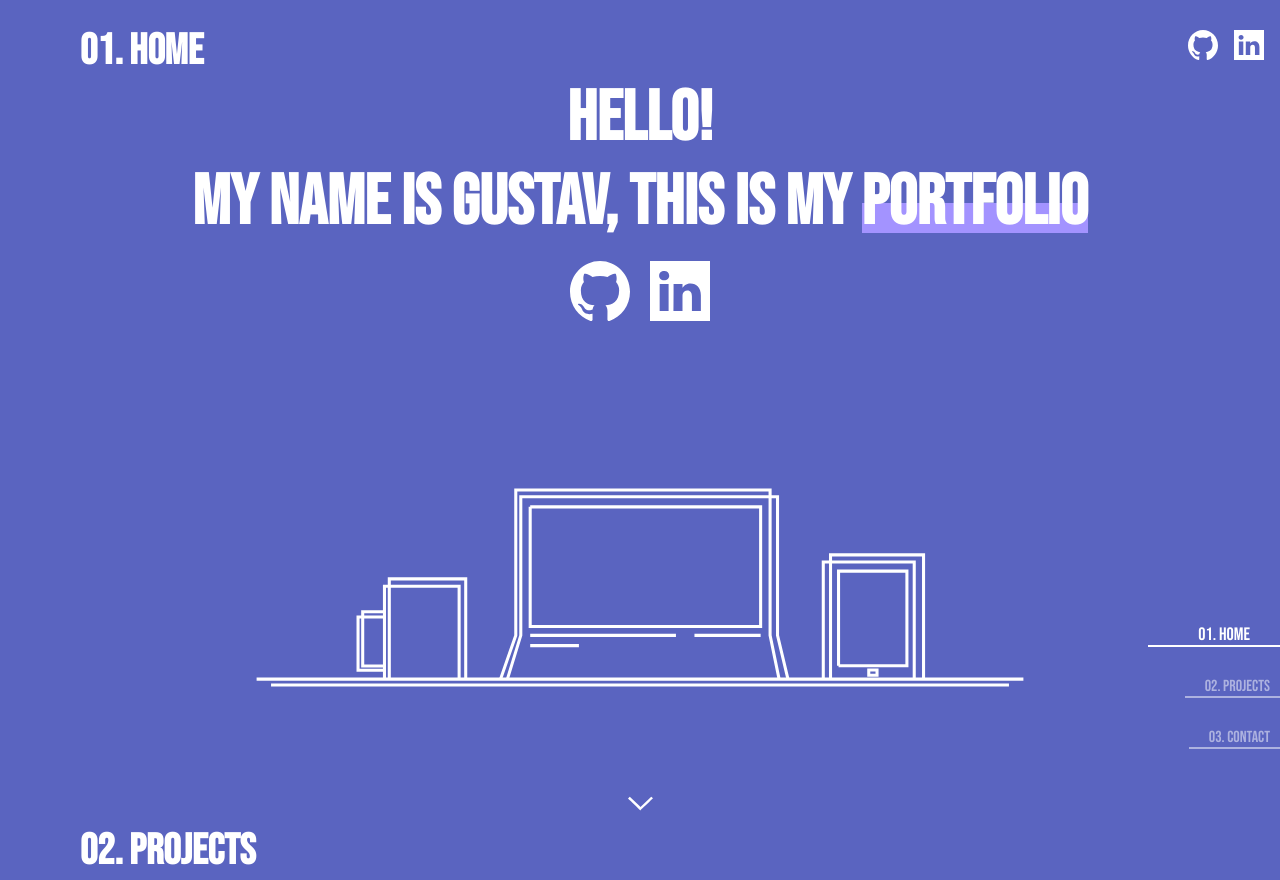
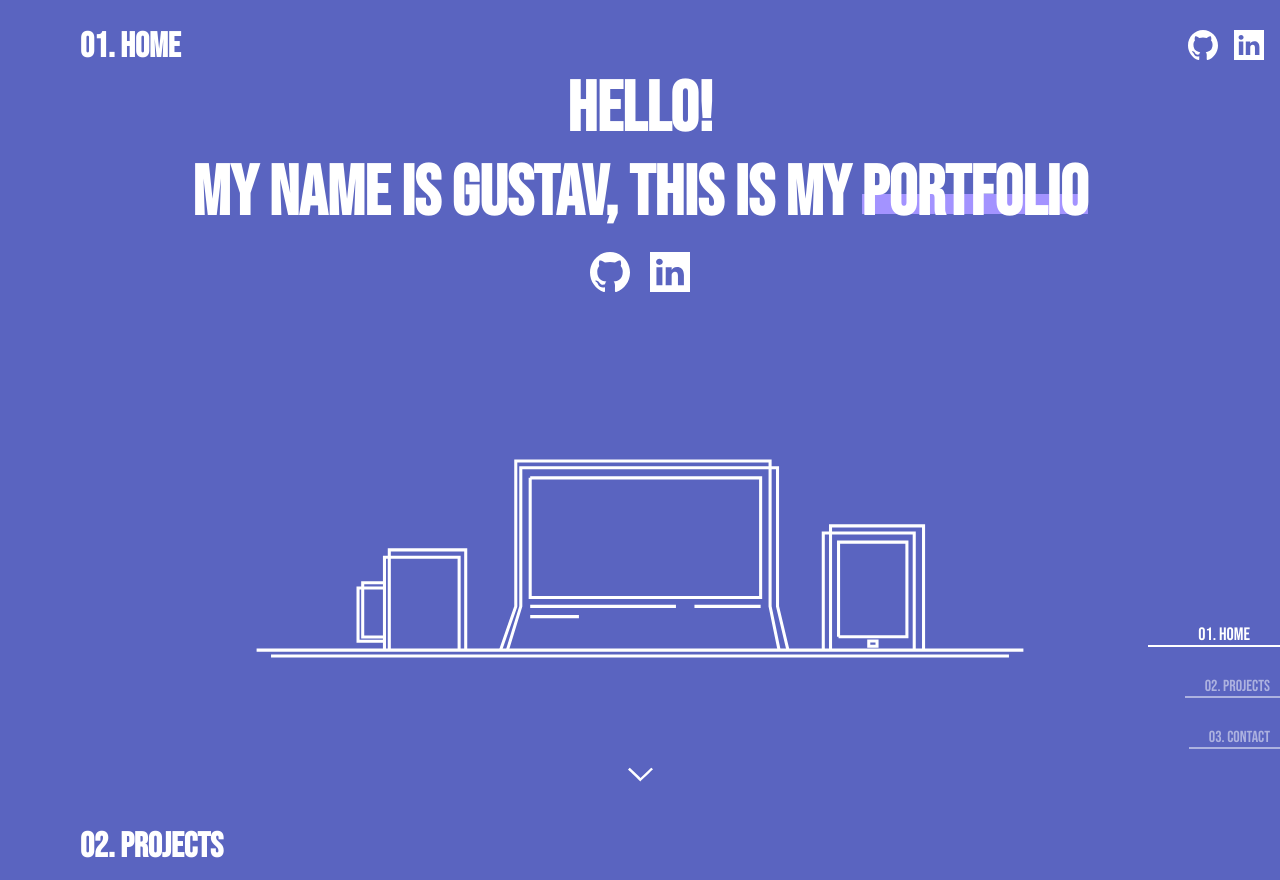
Before and after one commit to gustavenoksson/portfolio, a plain HTML site: page index.html in a window 1280 px wide. Shown: the top 880 px of the page. Drawn offline with Linux system fonts and the light colour scheme; a web font is replaced by a local one.

Commit message:
Updated font-size on h2

```diff
--- a/css/style.css
+++ b/css/style.css
@@ -17,7 +17,7 @@
 body {
     font-family: 'Bebas Neue', cursive;
     background-color: var(--bg-color-lightblue);
-    color: rgb(255, 255, 255);
+    color: var(--bg-color-white);
 }
 
 main {
@@ -29,17 +29,17 @@ html {
 }
 
 h2 {
-    font-size: 45px;
+    font-size: 40px;
 }
 
 h2 span {
-    border-bottom: 30px solid var(--bg-color-darkpurple);
+    border-bottom: 20px solid var(--bg-color-darkpurple);
     line-height: 0px;
     display: inline-block;
 }
 
 h1, h3 {
-    font-size: 43px;
+    font-size: 35px;
     padding-top: 25px;
 }
 
@@ -175,7 +175,7 @@ nav ul a:hover {
 }
 
 .hero-icons img {
-    height: 60px;
+    height: 40px;
     width: auto;
 }
 
```
